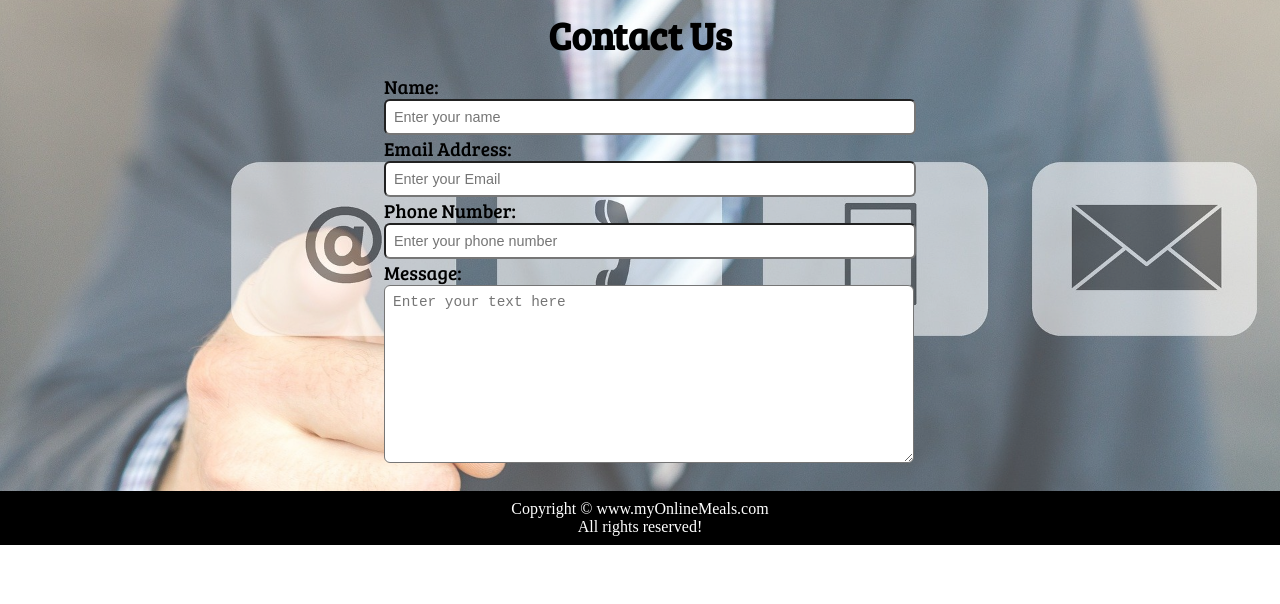
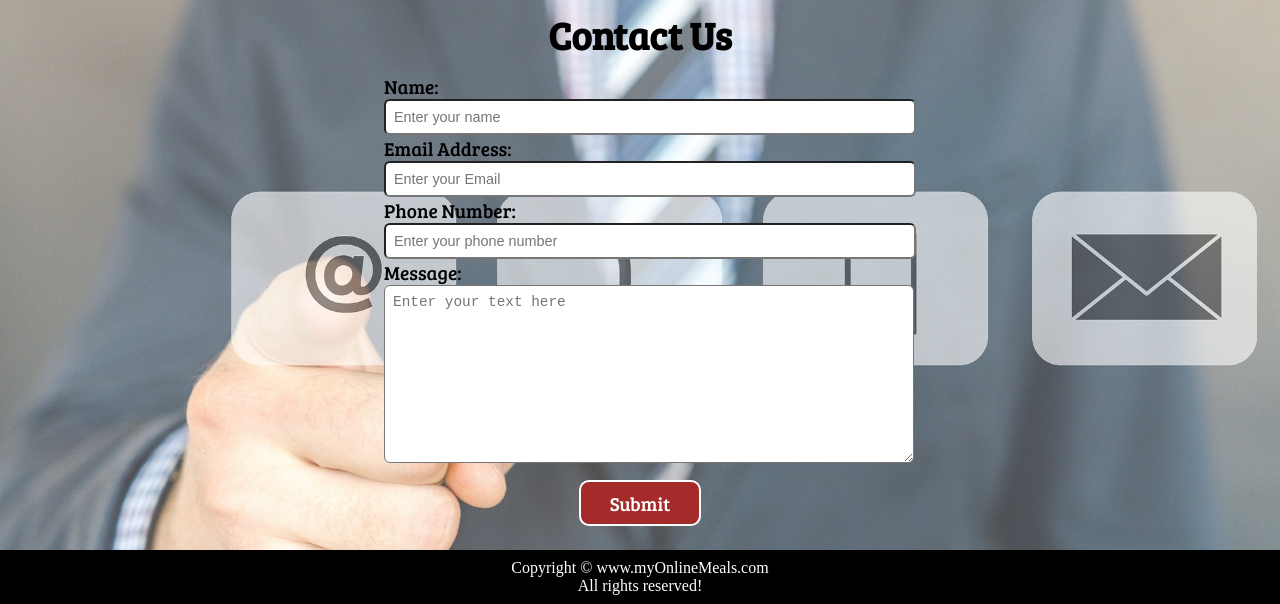
Before and after one commit to CodingLearner129/ResponsiveProject, a plain HTML site: page index.html in a window 1280 px wide. Shown: the part 1171-1775 px from the top of the page. Before the commit the page ends 1716 px from the top, so only its background shows below. Drawn offline with Linux system fonts and the light colour scheme.

Commit message:
Updates in files

```diff
--- a/css/phone.css
+++ b/css/phone.css
@@ -52,6 +52,9 @@
 #contact-box form{
     width: 76%;
 }
+#contact-box .sbtn{
+    width: 36%;
+}
 
 /* Footer  */
 
--- a/css/style.css
+++ b/css/style.css
@@ -175,6 +175,24 @@ html{
     font-size: 1.2rem;
     font-family: 'Bree Serif', serif;
 }
+#contact-box .sbtn{
+    width: 24%;
+    /* padding: 0.5rem; */
+    margin: auto;
+    margin-top: 0.8rem;
+}
+#contact-box .sbtn input{
+    font-size: 1.2rem;
+    color: white;
+    border: 2px solid white;
+    border-radius: 10px;
+    background: rgb(88, 88, 88);
+    background-color: brown;
+    font-family: 'Bree Serif', serif;
+    justify-content: center;
+    align-items: center;
+    cursor: pointer;
+}
 footer{
     background: black;
     color: white;
--- a/proj.html
+++ b/index.html
@@ -88,6 +88,9 @@
                     <label for="message">Message: </label>
                     <textarea name="message" id="message" cols="30" rows="10" placeholder="Enter your text here"></textarea>
                 </div>
+                <div class="sbtn">
+                    <input type="submit" value="Submit">
+                </div>
             </form>
         </div>
     </section>
```
